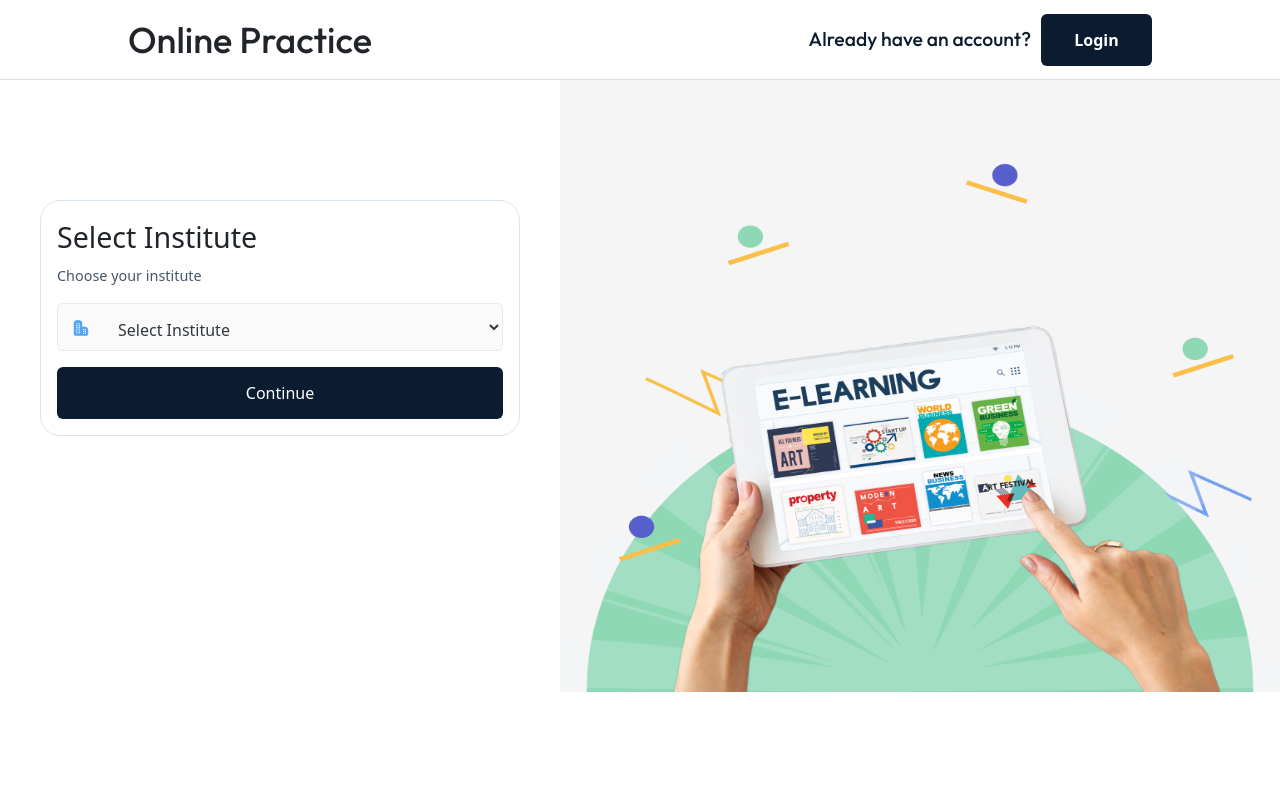
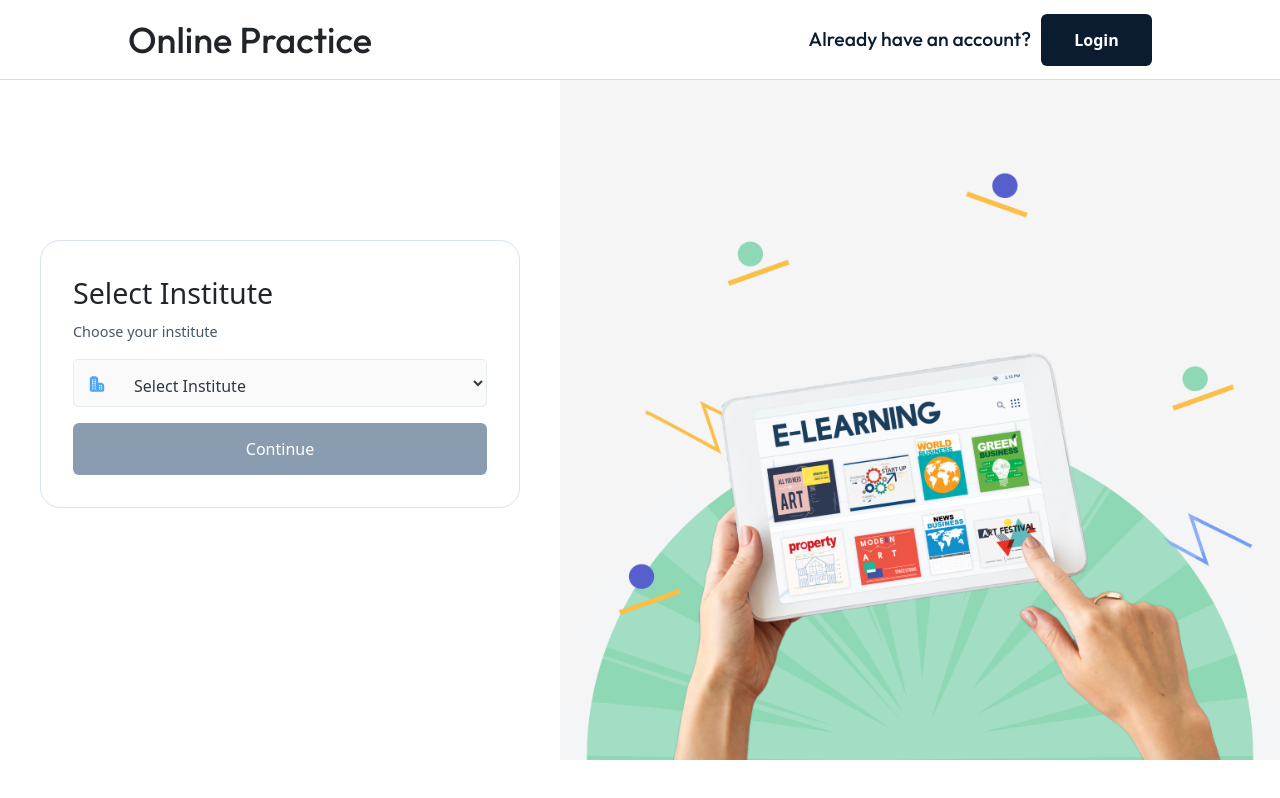
Before and after one commit to Nsingh0007/OPuser, a React (Create React App) app: page /auth/institute in a window 1280 px wide. Built offline with nearby package versions, Linux system fonts and the light colour scheme.

Commit message:
code update in ui

```diff
--- a/src/Pages/PublicPages/selectCourse.js
+++ b/src/Pages/PublicPages/selectCourse.js
@@ -5,7 +5,8 @@ import CustomButton from "../../customComponents/button/customButton";
 import CustomCard from "../../customComponents/card/CustomCard";
 import Dropdown from "../../customComponents/dropdown/dropdown";
 import CardHeading from "../../customComponents/Header/cardheader";
-
+import { Field, Formik } from "formik";
+import { ThemeColors } from "../../theme/theme";
 export default function SelectCourse() {
   const onclick = () => {};
   const options = ["Class12", "Class11", "Class10"];
@@ -14,7 +15,7 @@ export default function SelectCourse() {
     justifyContent: "center",
     alignItems: "center",
     width: "100%",
-        height: "90vh",
+    height: "100vh",
   };
   return (
     <section>
@@ -22,7 +23,15 @@ export default function SelectCourse() {
         <div className="left-flex">
           <div className="container" style={divCenter}>
             <CustomCard>
-                <div  className="card"  style={{ textAlign: "start", width: "100%", maxHeight: "507px", borderRadius:'20px',border: '1px solid #D9E3EE'}}
+              <div
+                className="card px-3 py-3"
+                style={{
+                  textAlign: "start",
+                  width: "100%",
+                  maxHeight: "507px",
+                  borderRadius: "20px",
+                  border: "1px solid #D9E3EE",
+                }}
               >
                 <div className="card-body">
                   <CardHeading text="Select Course" />
@@ -31,27 +40,55 @@ export default function SelectCourse() {
                     style={{
                       color: " #465567",
                       fontWeight: "400",
-                    fontSize: 'calc(6.40px + 1vmin)',
+                      fontSize: "calc(6.40px + 1vmin)",
                     }}
                   >
                     Choose your course and sub-course
                   </p>
+                  <Formik
+                    initialValues={{ Course: "", SubCourse: "" }}
+                    onSubmit={(values) => {}}
+                  >
+                    {(props) => {
+                      const {
+                        isValid,
+                        values,
+                        handleChange,
+                        handleSubmit,
+                        setFieldValue,
+                      } = props;
+                      return (
+                        <form onSubmit={handleSubmit}>
                           <Dropdown
-                      // name="class"
+                            name="Course"
                             placeholder="Select Course"
                             label="Course"
                             option={options}
                             lefticon={<CourseIcon />}
                           />
                           <Dropdown
-                      // name="class"
+                            name="SubCourse"
                             placeholder="Select Sub-Course"
                             label="Sub Course"
                             option={options}
                             lefticon={<CourseIcon />}
                           />
-                     <div  className="mt-3">  <CustomButton title="Continue" onClick={onclick} /></div>
-
+                          <div className="mt-3">
+                            {" "}
+                            <CustomButton
+                              title="Continue"
+                              onClick={onclick}
+                              background={
+                                values?.Course && values.SubCourse
+                                  ? ThemeColors?.primary
+                                  : ThemeColors?.disable
+                              }
+                            />
+                          </div>
+                        </form>
+                      );
+                    }}
+                  </Formik>
                 </div>
               </div>
             </CustomCard>
@@ -61,5 +98,4 @@ export default function SelectCourse() {
       </div>
     </section>
   );
-
 }
--- a/src/Pages/PublicPages/selectInstitute.js
+++ b/src/Pages/PublicPages/selectInstitute.js
@@ -5,6 +5,9 @@ import CustomButton from "../../customComponents/button/customButton";
 import CustomCard from "../../customComponents/card/CustomCard";
 import Dropdown from "../../customComponents/dropdown/dropdown";
 import CardHeading from "../../customComponents/Header/cardheader";
+import { Formik } from "formik";
+import * as Yup from "yup";
+import { ThemeColors } from "../../theme/theme";
 const onclick = () => {};
 const options = ["Class12", "Class11", "Class10"];
 
@@ -14,7 +17,7 @@ const SelectInstitute = () => {
     justifyContent: "center",
     alignItems: "center",
     width: "100%",
-    height: "90vh",
+    height: "100vh",
   };
   return (
     <section>
@@ -22,7 +25,15 @@ const SelectInstitute = () => {
         <div className="left-flex">
           <div className="container" style={divCenter}>
             <CustomCard>
-            <div  className="card"  style={{ textAlign: "start", width: "100%", maxHeight: "507px", borderRadius:'20px',border: '1px solid #D9E3EE'}}
+              <div
+                className="card px-3 py-3"
+                style={{
+                  textAlign: "start",
+                  width: "100%",
+                  maxHeight: "507px",
+                  borderRadius: "20px",
+                  border: "1px solid #D9E3EE",
+                }}
               >
                 <div className="card-body">
                   <CardHeading text="Select Institute" />
@@ -31,20 +42,45 @@ const SelectInstitute = () => {
                     style={{
                       color: " #465567",
                       fontWeight: "400",
-                fontSize: 'calc(6.40px + 1vmin)',
+                      fontSize: "calc(6.40px + 1vmin)",
                     }}
                   >
                     Choose your institute
                   </p>
+                  <Formik
+                    initialValues={{ Institute: "" }}
+                    onSubmit={(values) => {}}
+                  >
+                    {(props) => {
+                      const { isValid, values, handleChange, handleSubmit ,setFieldValue } =
+                        props;
+                      return (
+                        <form onSubmit={handleSubmit}>
                           <Dropdown
-                  // name="class"
+                            name="Institute"
                             placeholder="Select Institute"
                             label="Institute"
                             option={options}
+                            handlefunc={() => { }}
+                            setFieldValue={setFieldValue}
+                            selectedEntity={values?.Institute}
                             lefticon={<InstituteIcon />}
                           />
-                 <div  className="mt-3">  <CustomButton title="Continue" onClick={onclick} /></div>
-
+                          <div className="mt-3">
+                            <CustomButton
+                              title="Continue"
+                              type="submit"
+                              background={
+                                values?.Institute
+                                  ? ThemeColors?.primary
+                                  : ThemeColors?.disable
+                              }
+                            />
+                          </div>
+                        </form>
+                      );
+                    }}
+                  </Formik>
                 </div>
               </div>
             </CustomCard>
--- a/src/common/baseLayout.css
+++ b/src/common/baseLayout.css
@@ -61,7 +61,7 @@ input.error {
   margin-top: 0.25rem;
 }
 select {
-  min-width: 298.55px;
+ width: 100%;
 }
 
 @media screen and (min-width: 750px) and (max-width: 1000px) {
--- a/src/common/baseLayout.js
+++ b/src/common/baseLayout.js
@@ -3,7 +3,6 @@ import { Navigate, Outlet, Route, Routes } from 'react-router-dom';
 import Header from '../navigations/header';
 import LoginPage from '../Pages/auth/login';
 import ForgotPasswordPage from '../Pages/auth/password/forgot';
-import OtpPage from '../Pages/auth/password/otp';
 import ResetPage from '../Pages/auth/password/reset';
 import SignUpPage from '../Pages/auth/signup';
 import UploadPage from '../Pages/auth/uploadPhoto';
--- a/src/customComponents/customTextInput/indexCss.js
+++ b/src/customComponents/customTextInput/indexCss.js
@@ -56,7 +56,6 @@ export const formControlOtp = {
   lineHeight: ' 2.4rem',
   backgroundClip: 'padding-box',
   background: ThemeColors.inputbg,
-  border: 'none',
   borderRadius: '5px',
   textAlign: 'center',
   border: "1px solid #E5ECF0",
```
Lines whose indentation alone changed are shown as unchanged.
